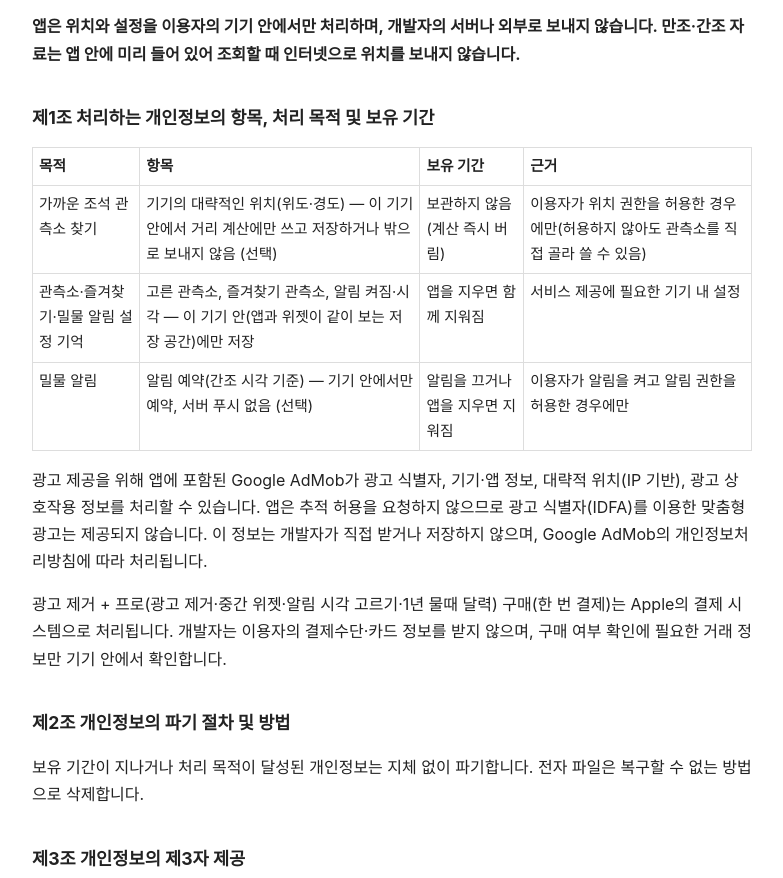
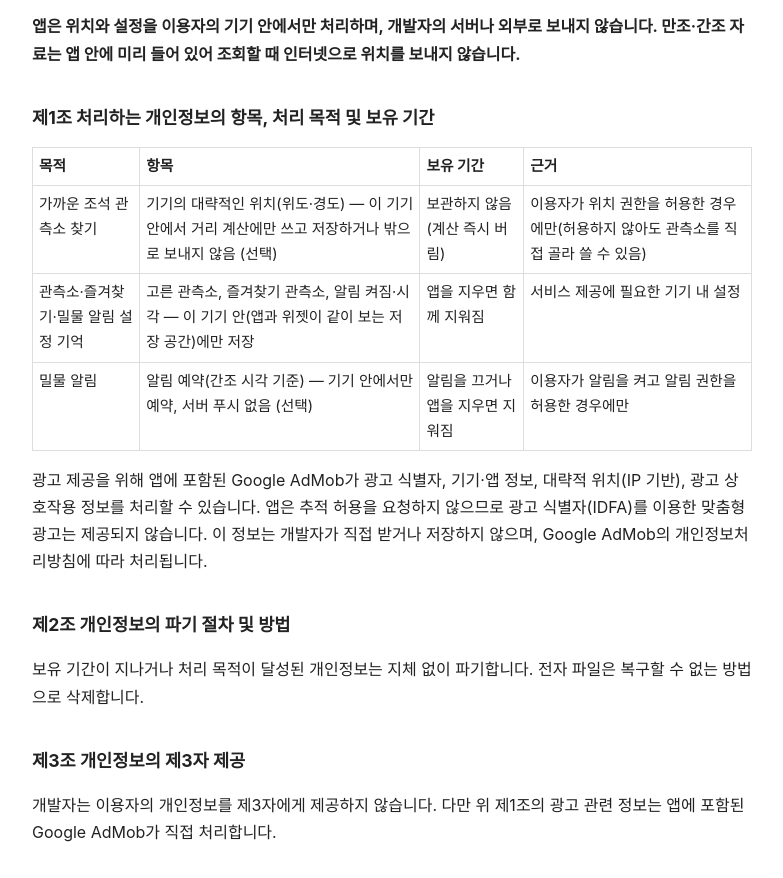
Before and after one commit to giroklabs/giroklabs.github.io, a plain HTML site: page mulddae/privacy.html in a window 1280 px wide. Shown: the part 154-1032 px from the top of the page, without its empty margins (248-1031 px from the left). Drawn offline with Linux system fonts and the light colour scheme.

Commit message:
물때어때 처리방침·약관: 1.0 앱 안 결제 없음(광고만)
Co-Authored-By: Claude Opus 5.5 <noreply@anthropic.com>

```diff
--- a/mulddae/privacy.html
+++ b/mulddae/privacy.html
@@ -1,7 +1,7 @@
 <!doctype html><html lang="ko"><head><meta charset="utf-8"><meta name="viewport" content="width=device-width,initial-scale=1"><title>물때어때 개인정보 처리방침</title>
 <style>body{font-family:-apple-system,"Apple SD Gothic Neo",sans-serif;max-width:720px;margin:0 auto;padding:24px 16px;line-height:1.7;color:#222;background:#fff}h1{font-size:1.5em}h2{font-size:1.1em;margin-top:2em}table{border-collapse:collapse;width:100%;font-size:.92em}td,th{border:1px solid #ddd;padding:6px;vertical-align:top;text-align:left}mark{background:#ffe08a}@media(prefers-color-scheme:dark){body{background:#111;color:#ddd}td,th{border-color:#444}}</style></head><body>
 <h1>물때어때 개인정보 처리방침</h1><p>기록랩스(GIROK Labs.)(이하 "개발자")는 「개인정보 보호법」에 따라 「물때어때」(이하 "앱") 이용자의 개인정보를 보호하고 관련 고충을 원활하게 처리하기 위하여 다음과 같이 개인정보 처리방침을 둡니다.</p><p><b>앱은 위치와 설정을 이용자의 기기 안에서만 처리하며, 개발자의 서버나 외부로 보내지 않습니다. 만조·간조 자료는 앱 안에 미리 들어 있어 조회할 때 인터넷으로 위치를 보내지 않습니다.</b></p><h2>제1조 처리하는 개인정보의 항목, 처리 목적 및 보유 기간</h2>
-<table><tr><th>목적</th><th>항목</th><th>보유 기간</th><th>근거</th></tr><tr><td>가까운 조석 관측소 찾기</td><td>기기의 대략적인 위치(위도·경도) — 이 기기 안에서 거리 계산에만 쓰고 저장하거나 밖으로 보내지 않음 (선택)</td><td>보관하지 않음(계산 즉시 버림)</td><td>이용자가 위치 권한을 허용한 경우에만(허용하지 않아도 관측소를 직접 골라 쓸 수 있음)</td></tr><tr><td>관측소·즐겨찾기·밀물 알림 설정 기억</td><td>고른 관측소, 즐겨찾기 관측소, 알림 켜짐·시각 — 이 기기 안(앱과 위젯이 같이 보는 저장 공간)에만 저장</td><td>앱을 지우면 함께 지워짐</td><td>서비스 제공에 필요한 기기 내 설정</td></tr><tr><td>밀물 알림</td><td>알림 예약(간조 시각 기준) — 기기 안에서만 예약, 서버 푸시 없음 (선택)</td><td>알림을 끄거나 앱을 지우면 지워짐</td><td>이용자가 알림을 켜고 알림 권한을 허용한 경우에만</td></tr></table><p>광고 제공을 위해 앱에 포함된 Google AdMob가 광고 식별자, 기기·앱 정보, 대략적 위치(IP 기반), 광고 상호작용 정보를 처리할 수 있습니다. 앱은 추적 허용을 요청하지 않으므로 광고 식별자(IDFA)를 이용한 맞춤형 광고는 제공되지 않습니다. 이 정보는 개발자가 직접 받거나 저장하지 않으며, Google AdMob의 개인정보처리방침에 따라 처리됩니다.</p><p>광고 제거 + 프로(광고 제거·중간 위젯·알림 시각 고르기·1년 물때 달력) 구매(한 번 결제)는 Apple의 결제 시스템으로 처리됩니다. 개발자는 이용자의 결제수단·카드 정보를 받지 않으며, 구매 여부 확인에 필요한 거래 정보만 기기 안에서 확인합니다.</p>
+<table><tr><th>목적</th><th>항목</th><th>보유 기간</th><th>근거</th></tr><tr><td>가까운 조석 관측소 찾기</td><td>기기의 대략적인 위치(위도·경도) — 이 기기 안에서 거리 계산에만 쓰고 저장하거나 밖으로 보내지 않음 (선택)</td><td>보관하지 않음(계산 즉시 버림)</td><td>이용자가 위치 권한을 허용한 경우에만(허용하지 않아도 관측소를 직접 골라 쓸 수 있음)</td></tr><tr><td>관측소·즐겨찾기·밀물 알림 설정 기억</td><td>고른 관측소, 즐겨찾기 관측소, 알림 켜짐·시각 — 이 기기 안(앱과 위젯이 같이 보는 저장 공간)에만 저장</td><td>앱을 지우면 함께 지워짐</td><td>서비스 제공에 필요한 기기 내 설정</td></tr><tr><td>밀물 알림</td><td>알림 예약(간조 시각 기준) — 기기 안에서만 예약, 서버 푸시 없음 (선택)</td><td>알림을 끄거나 앱을 지우면 지워짐</td><td>이용자가 알림을 켜고 알림 권한을 허용한 경우에만</td></tr></table><p>광고 제공을 위해 앱에 포함된 Google AdMob가 광고 식별자, 기기·앱 정보, 대략적 위치(IP 기반), 광고 상호작용 정보를 처리할 수 있습니다. 앱은 추적 허용을 요청하지 않으므로 광고 식별자(IDFA)를 이용한 맞춤형 광고는 제공되지 않습니다. 이 정보는 개발자가 직접 받거나 저장하지 않으며, Google AdMob의 개인정보처리방침에 따라 처리됩니다.</p>
 <h2>제2조 개인정보의 파기 절차 및 방법</h2>
 <p>보유 기간이 지나거나 처리 목적이 달성된 개인정보는 지체 없이 파기합니다. 전자 파일은 복구할 수 없는 방법으로 삭제합니다.</p>
 <h2>제3조 개인정보의 제3자 제공</h2>
```
Also changed, not shown: mulddae/terms.html (+1 -1 lines).
